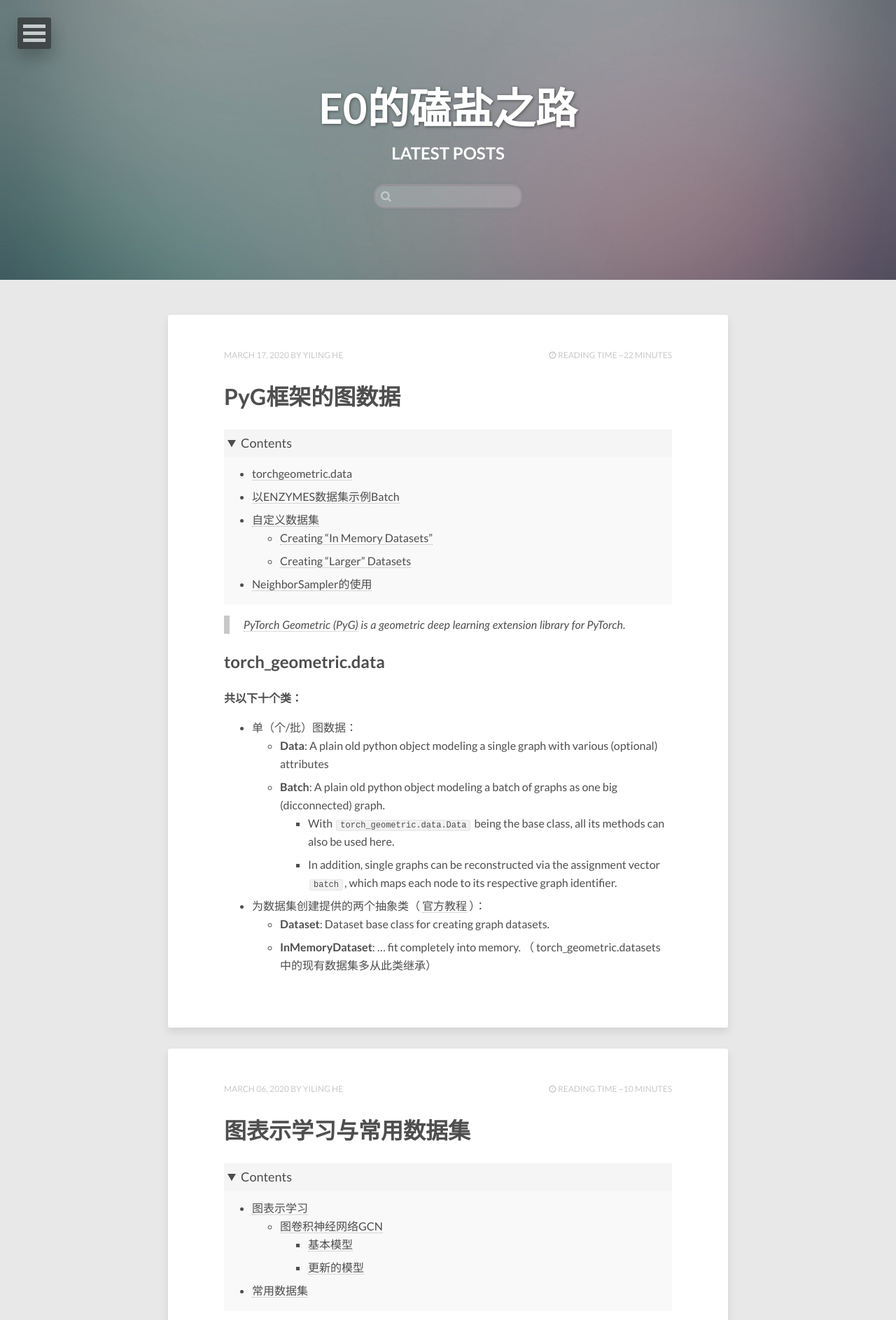
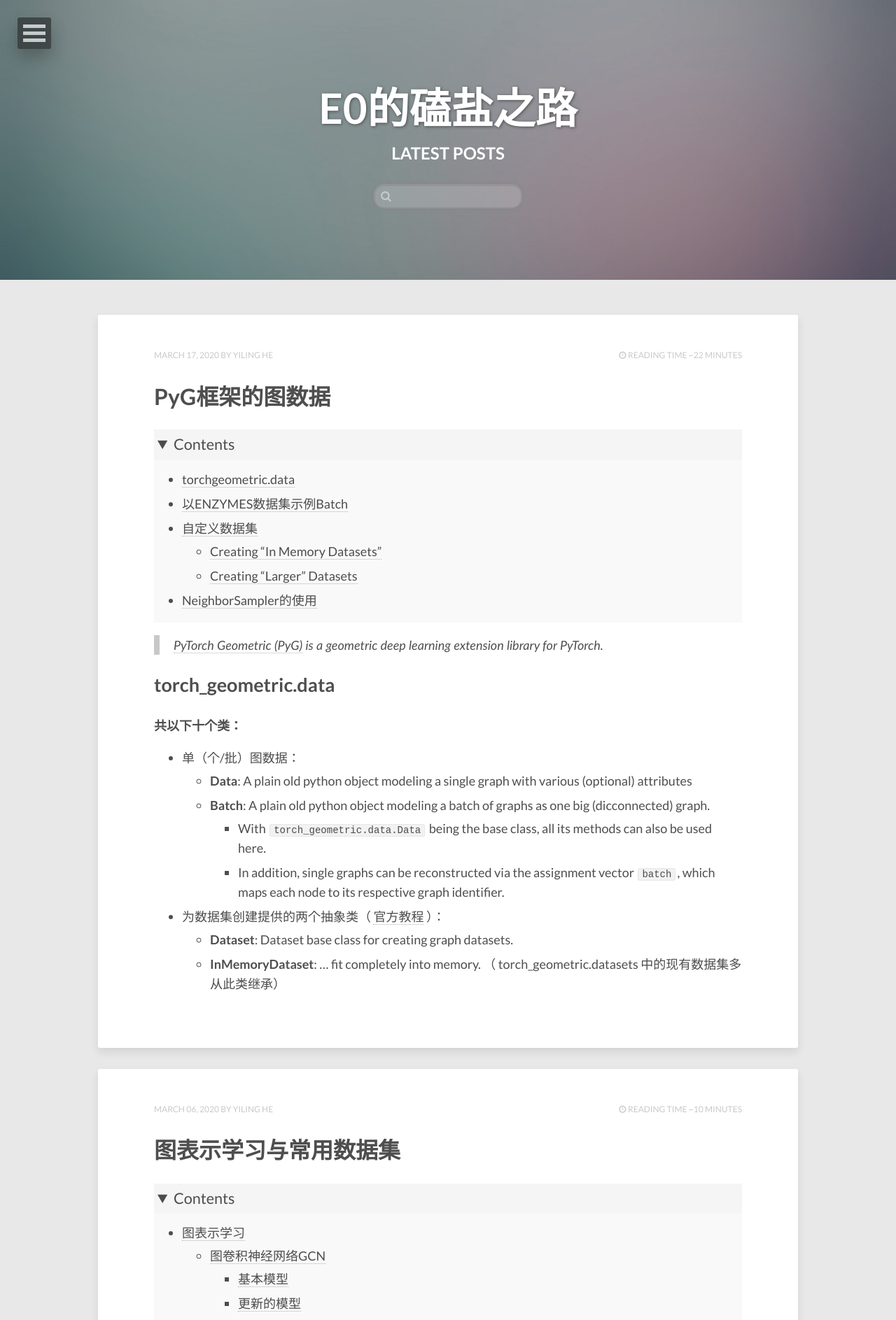
Before and after one commit to E0HYL/BLOG-OF-E0, a Jekyll site: the page built from index.html, in a window 1280 px wide. Shown: the top 1887 px of the page at 70% size. Built offline with Jekyll 4.4.1, drawn with Linux system fonts in a browser that asks for light colours; nearby versions of some CDN libraries; the list of posts is cut into pages by our own code.

Commit message:
change style: larger post & font

```diff
--- a/_sass/_coderay.scss
+++ b/_sass/_coderay.scss
@@ -4,7 +4,7 @@
 
 .CodeRay {
   font-family: $code-font;
-  @include font(12);
+  @include font(14);
   color: #d0d0d0;
   margin-bottom: 1.5em;
   border-radius: 3px;
--- a/_sass/_page.scss
+++ b/_sass/_page.scss
@@ -23,7 +23,7 @@ body {
 }
 
 .entry-content {
-	@include font-size(16);
+	@include font-size(18);
 
 	// Dotted line underlines for links
 	p > a,
@@ -36,6 +36,7 @@ body {
 	}
 
 	li {
+		margin-top: 5px;
 		margin-bottom: 7px;
 	}
 
@@ -284,7 +285,7 @@ header .entry-meta {
 		}
 
 		@media #{$large} {
-			max-width: 800px;
+			max-width: 1000px;
 			margin: 50px auto 30px auto;
 			padding: 50px 80px;
 
@@ -308,7 +309,7 @@ header .entry-meta {
 		}
 
 		@media #{$large} {
-			max-width: 800px;
+			max-width: 1000px;
 			padding: 50px 80px;
 			margin: 0 auto 30px auto;
 		}
@@ -371,7 +372,7 @@ header .entry-meta {
 	}
 
 	@media #{$large} {
-		max-width: 800px;
+		max-width: 1000px;
 		padding: 50px 80px;
 		margin: 60px auto;
 	}
@@ -462,7 +463,7 @@ header .entry-meta {
 		}
 
 		@media #{$large} {
-			max-width: 800px;
+			max-width: 1000px;
 			margin-top: 50px;
 			margin-left: auto;
 			margin-right: auto;
@@ -719,13 +720,13 @@ header .entry-meta {
 
 // details of post
 details summary {
-	font-size:large;
+	font-size:larger;
 	cursor: pointer;
     padding: 5px;
     background: whitesmoke;
 }
 details[open] summary {
-    font-size:large;
+    font-size:larger;
     cursor: pointer;
     padding: 5px;
     margin-bottom:-5px;
--- a/_sass/_syntax.scss
+++ b/_sass/_syntax.scss
@@ -7,7 +7,7 @@ figure.highlight {
   position: relative;
   margin-bottom: 1.5em;
   color: #d0d0d0;
-  @include font-rem(12);
+  @include font-rem(14);
   line-height: 1.5;
   border: 1px solid darken($body-color, 5);
   border-radius: 3px;
--- a/_sass/_typography.scss
+++ b/_sass/_typography.scss
@@ -118,7 +118,7 @@ figcaption > code,
 td > code {
   margin: 0 2px;
 	padding: 0 5px;
-  @include font-rem(12);
+  @include font-rem(14);
 	line-height: 1.5;
   border: 1px solid lighten(#000, 90);
 	background-color: lighten(#000, 95);
@@ -127,7 +127,7 @@ td > code {
 
 pre {
 
-	@include font-rem(12);
+	@include font-rem(14);
 	line-height: 1.5;
 	overflow-x: auto;
 
--- a/_sass/_variables.scss
+++ b/_sass/_variables.scss
@@ -20,7 +20,7 @@ $code-font                       : monospace;
 $alt-font                        : Calibri;
 
 $doc-font-size                   : 16;
-$doc-line-height                 : 26;
+$doc-line-height                 : 28;
 
 
 // set-up the body font-size / line-height
```
